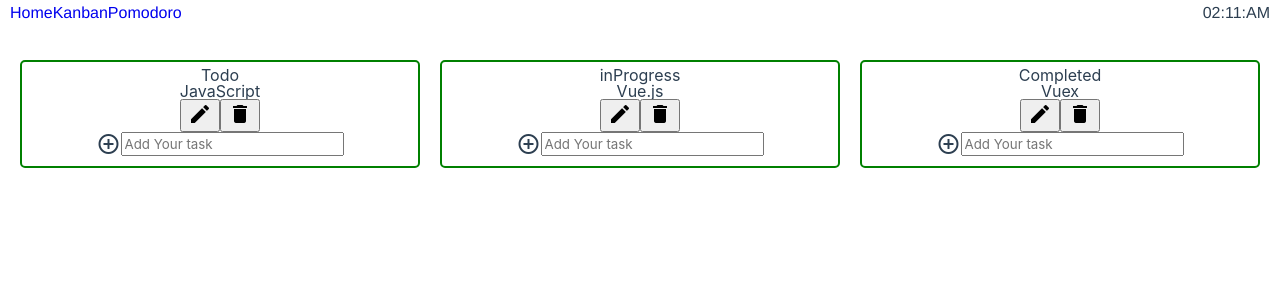
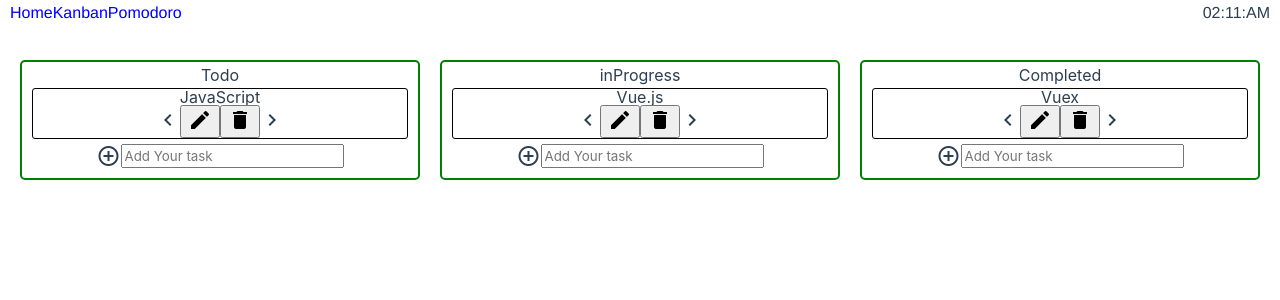
Before and after one commit to namhoonchoe/Vue-productivity, a Vue app: page /#/Kanban in a window 1280 px wide. Shown: the top 300 px of the page. Built offline with nearby package versions, Linux system fonts and the light colour scheme.

Commit message:
change status
status change functionality

```diff
--- a/package.json
+++ b/package.json
@@ -11,7 +11,6 @@
     "core-js": "^3.6.5",
     "vue": "^2.6.11",
     "vue-router": "^3.3.4",
-    "vuedraggable": "^2.24.1",
     "vuex": "^3.5.1"
   },
   "devDependencies": {
--- a/src/components/KanbanBoard/addTask.vue
+++ b/src/components/KanbanBoard/addTask.vue
@@ -7,7 +7,9 @@
 
 <script>
 export default {
-  props: ["state"],
+  props: {
+    statusIndex: Number,
+  },
 
   data() {
     return {
@@ -18,7 +20,7 @@ export default {
     addTask(event) {
       this.$store.dispatch("Tasks/addTask", {
         title: this.title,
-        status: this.state,
+        statusIndex: this.statusIndex,
       });
       event.currentTarget.reset();
     },
--- a/src/components/KanbanBoard/index.vue
+++ b/src/components/KanbanBoard/index.vue
@@ -1,13 +1,28 @@
 <template>
   <div class="boards">
     <section class="Todo">
-      <taskList :boardState="Todo" :taskStatus="taskStatus[0]" />
+      <taskList
+        :title="boardTitle[0]"
+        :boardState="Todo"
+        :taskStatus="taskStatus[0]"
+        class="taskList"
+      />
     </section>
     <section class="inProgress">
-      <taskList :boardState="inProgress" :taskStatus="taskStatus[1]" />
+      <taskList
+        :title="boardTitle[1]"
+        :boardState="inProgress"
+        :taskStatus="taskStatus[1]"
+        class="taskList"
+      />
     </section>
     <section class="Completed">
-      <taskList :boardState="Completed" :taskStatus="taskStatus[2]" />
+      <taskList
+        :title="boardTitle[2]"
+        :boardState="Completed"
+        :taskStatus="taskStatus[2]"
+        class="taskList"
+      />
     </section>
   </div>
 </template>
@@ -22,7 +37,8 @@ export default {
   },
   data() {
     return {
-      taskStatus: ["Todo", "inProgress", "Completed"],
+      taskStatus: [1, 2, 3],
+      boardTitle: ["Todo", "inProgress", "Completed"],
     };
   },
   computed: {
--- a/src/components/KanbanBoard/taskCard.vue
+++ b/src/components/KanbanBoard/taskCard.vue
@@ -2,12 +2,14 @@
   <div>
     <div class="task" v-show="!isEdit">
       <p>{{ this.title }}</p>
+      <span class="material-icons" @click="rollback">keyboard_arrow_left</span>
       <button class="edit icon" @click="toggleEdit">
         <i class="material-icons">edit</i>
       </button>
       <button class="delete icon" @click="removeHandler">
         <i class="material-icons">delete</i>
       </button>
+      <span class="material-icons" @click="proceed">keyboard_arrow_right</span>
     </div>
     <form class="task-form" v-show="isEdit" @submit.prevent="editHandler">
       <input type="text" v-model="title" required />
@@ -43,7 +45,7 @@ export default {
     },
   },
   methods: {
-    ...mapActions("Tasks", ["removeTask", "editTask"]),
+    ...mapActions("Tasks", ["removeTask", "editTask", "changeStatus"]),
     toggleEdit() {
       this.isEdit = !this.isEdit;
     },
@@ -58,6 +60,27 @@ export default {
       };
       this.editTask(payload);
     },
+    proceed() {
+      if (this.task.statusIndex === 3) {
+        return alert("can't change status");
+      } else {
+        this.task.statusIndex++;
+      }
+    },
+    rollback() {
+      if (this.task.statusIndex === 1) {
+        return alert("can't change status");
+      } else {
+        this.task.statusIndex--;
+      }
+    },
+  },
+  beforeDestroy() {
+    const payload = {
+      index: this.getIndex,
+      statusIndex: this.task.statusIndex,
+    };
+    this.changeStatus(payload);
   },
 };
 </script>
--- a/src/components/KanbanBoard/taskList.vue
+++ b/src/components/KanbanBoard/taskList.vue
@@ -1,20 +1,12 @@
 <template>
   <div class="board">
-    <p class="board-title">{{ taskStatus }}</p>
-    <draggable group="boardState">
-      <taskCard
-        v-for="task in boardState"
-        :key="task.id"
-        :task="task"
-        @moved="task.stauts=taskStatus"
-      />
-    </draggable>
-    <addTask :state="taskStatus" />
+    <p class="board-title">{{ title }}</p>
+    <taskCard v-for="task in boardState" :key="task.id" :task="task" class="taskcard" />
+    <addTask :statusIndex="taskStatus" />
   </div>
 </template>
 
 <script>
-import draggable from "vuedraggable";
 import taskCard from "./taskCard.vue";
 import addTask from "./addTask.vue";
 
@@ -22,19 +14,19 @@ export default {
   components: {
     taskCard,
     addTask,
-    draggable,
   },
 
   props: {
     boardState: {
       type: Array,
     },
-    taskStatus: {
+    title: {
       type: String,
     },
+    taskStatus: {
+      type: Number,
+    },
   },
-
-  //["boardState", "taskStatus"],
 };
 </script>
 
@@ -50,4 +42,11 @@ export default {
   justify-content: center;
   padding-bottom: 5px;
 }
+.taskcard {
+  display: flex;
+  justify-content: center;
+  border-radius: 3px;
+  margin: 5px;
+  border: 0.5px black solid;
+}
 </style>
--- a/src/store/Tasks.js
+++ b/src/store/Tasks.js
@@ -7,20 +7,20 @@ const state = {
 
 const getters = {
   Todo(state) {
-    return state.tasks.filter((task) => task.status === "Todo");
+    return state.tasks.filter((task) => task.statusIndex === 1);
   },
 
   inProgress(state) {
-    return state.tasks.filter((task) => task.status === "inProgress");
+    return state.tasks.filter((task) => task.statusIndex === 2);
   },
 
   Completed(state) {
-    return state.tasks.filter((task) => task.status === "Completed");
+    return state.tasks.filter((task) => task.statusIndex === 3);
   },
 };
 const mutations = {
-  ADD_TASK(state, { title, status }) {
-    const task = new Task({ title, status });
+  ADD_TASK(state, { title, statusIndex }) {
+    const task = new Task({ title, statusIndex });
     state.tasks.push(task);
   },
   REMOVE_TASK(state, payload) {
@@ -35,11 +35,19 @@ const mutations = {
     };
     Vue.set(state.tasks, index, task);
   },
+  CHANGE_STATUS(state, payload) {
+    const { index, statusId } = payload;
+    const task = {
+      ...state.tasks[index],
+    };
+    task.statusId = statusId;
+    Vue.set(state.tasks, index, task);
+  },
 };
 
 const actions = {
-  addTask({ commit }, { title, status }) {
-    commit("ADD_TASK", { title, status });
+  addTask({ commit }, { title, statusIndex }) {
+    commit("ADD_TASK", { title, statusIndex });
   },
 
   removeTask({ commit }, payload) {
@@ -51,7 +59,7 @@ const actions = {
   },
 
   changeStatus({ commit }, payload) {
-    commit("CHANGE_TASK", payload);
+    commit("CHANGE_STATUS", payload);
   },
 };
 export default {
--- a/src/store/defaultTask.js
+++ b/src/store/defaultTask.js
@@ -1,25 +1,25 @@
 class Task {
-    constructor({title = '', status = ''}) {
-        this.title = title;
-        this.id = Date.now() + Math.random()
-        this.status = status;
-    }
+  constructor({ title = "", statusIndex = Number }) {
+    this.title = title;
+    this.id = Date.now() + Math.random();
+    this.statusIndex = statusIndex;
+  }
 }
 
-let tasks = window.localStorage.getItem('tasks');
+let tasks = window.localStorage.getItem("tasks");
 
 let defaultTask = tasks
-    ? JSON.parse(tasks)
-    : [
-        new Task({ title: "JavaScript" , status:"Todo"}),
-        new Task({ title: "Vue.js", status:"inProgress"}),
-        new Task({ title: "Vuex", status:"Completed" })
+  ? JSON.parse(tasks)
+  : [
+      new Task({ title: "JavaScript", statusIndex: 1 }),
+      new Task({ title: "Vue.js", statusIndex: 2 }),
+      new Task({ title: "Vuex", statusIndex: 3 }),
     ];
 
-const saveStorage = store => {
-    store.subscribe( (mutation, state) => {
-        window.localStorage.setItem('tasks',JSON.stringify(state.Tasks.tasks))
-    });
+const saveStorage = (store) => {
+  store.subscribe((mutation, state) => {
+    window.localStorage.setItem("tasks", JSON.stringify(state.Tasks.tasks));
+  });
 };
 
 export { Task, defaultTask, saveStorage };
```
Also changed, not shown: 1 other file (tests, documents, lock files or other folders).
